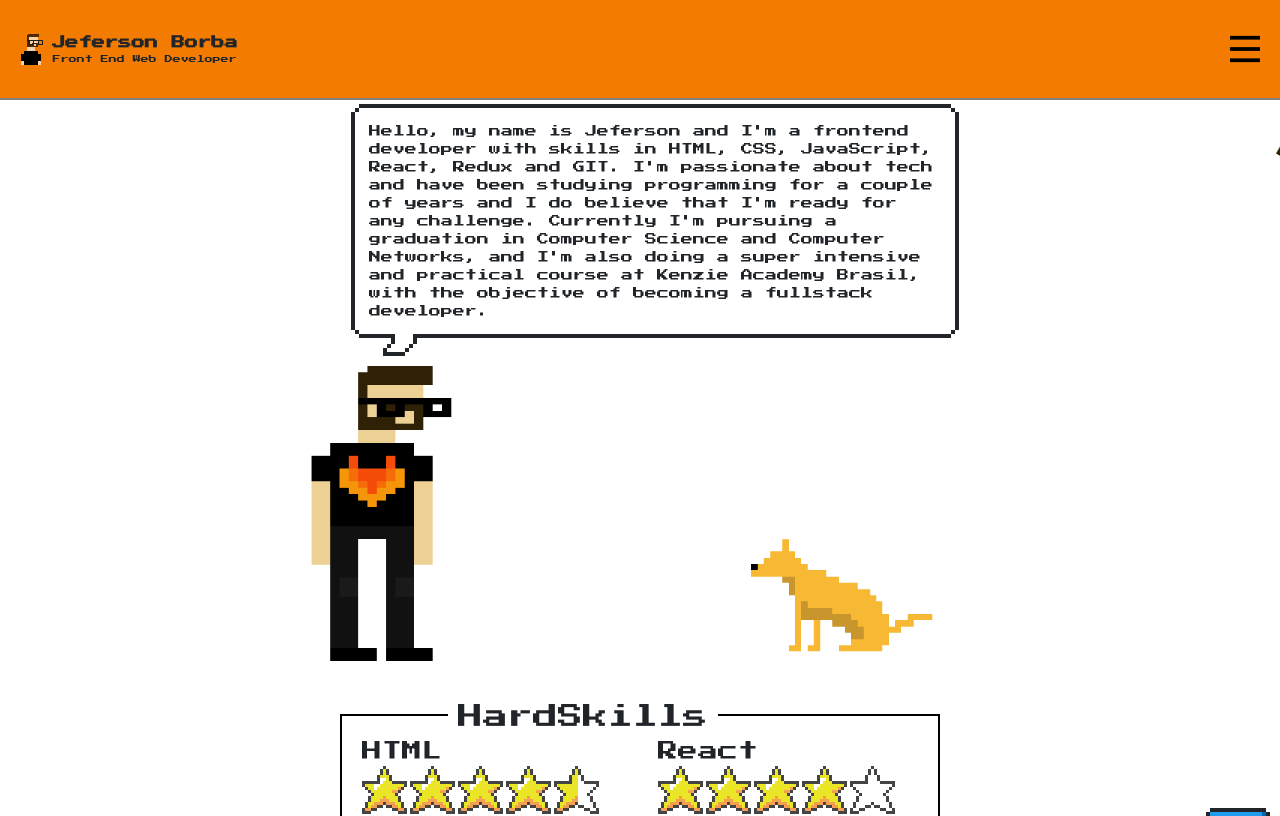
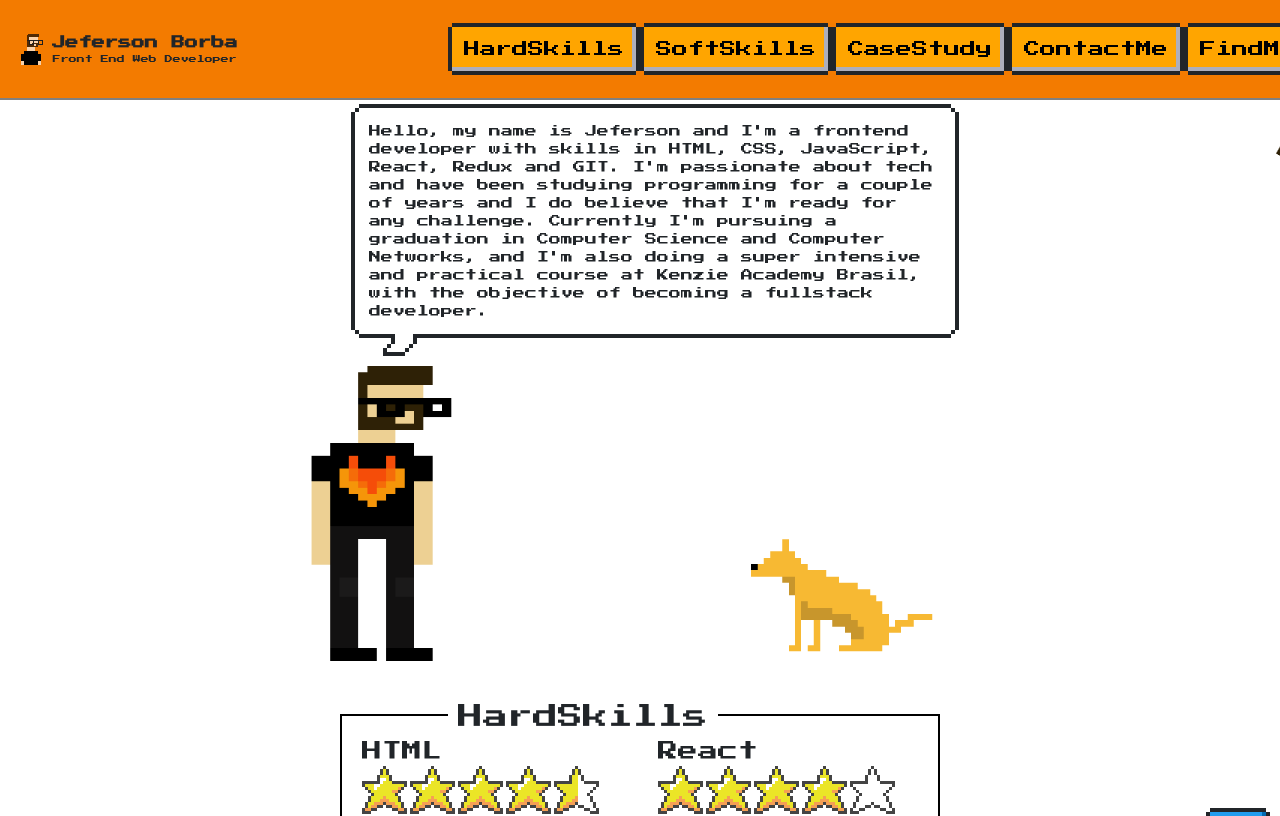
Before and after one commit to JefersonBorba/portfolio, a React (Create React App) app: page / in a window 1280 px wide. Shown: the top 816 px of the page. Built offline with nearby package versions, Linux system fonts and the light colour scheme.

Commit message:
created sidemenu and fixed header

```diff
--- a/src/App.js
+++ b/src/App.js
@@ -11,7 +11,8 @@ import ModalFormError from "./components/ModalFormError";
 import Footer from "./components/Footer";
 import EasterEgg from "./imgs/smalljeff.png"
 import ModalEasterEgg from "./components/ModalEasterEgg";
-import ModalMap from "./components/ModalMap/ModalMap";
+import ModalMap from "./components/ModalMap";
+import Dropdown from "./components/Dropdown"
 
 const App = () => {
   const [showEasteregg, setShowEasteregg] = useState(false);
@@ -20,6 +21,7 @@ const App = () => {
   const [modalEasterEgg, setModalEasterEgg] = useState(false);
   const [modalMap, setModalMap] = useState(false);
   const [headerHeight, setHeaderHeight] = useState("100px");
+  const [displayDropdown, setDisplayDropdown] = useState("-250px")
   function myFunction() {
     if (document.body.scrollTop > 500 || document.documentElement.scrollTop > 500) {
       setShowEasteregg(true);
@@ -36,18 +38,14 @@ const App = () => {
 
   window.onscroll = function() {myFunction()};
 
-
-  console.log("------------------------------------------")
-  console.log("----------Half-Life 3 Confirmed-----------")
-  console.log("------------------------------------------")
-
   return (
     <Container className="App">
       <img className={`easteregg nes-pointer ${showEasteregg ? "show" : "dontshow"}`} src={EasterEgg} alt="EasterEgg button" onClick={() => setModalEasterEgg(true)}/>
-      <a href="#back-to-start" className={`get-back-hidden ${backButton && "get-back"}`}>
+      <a href="#" className={`get-back-hidden ${backButton && "get-back"}`}>
         <button type="button" className="nes-btn is-primary">/\</button>
       </a>
-      <Header headerHeight={headerHeight} />
+      <Header headerHeight={headerHeight} setDisplayDropdown={setDisplayDropdown} displayDropdown={displayDropdown} />
+      <Dropdown displayDropdown={displayDropdown} setDisplayDropdown={setDisplayDropdown} headerHeight={headerHeight}/>
       <About />
       <HardSkills />
       <SoftSkills />
--- a/src/components/About/index.jsx
+++ b/src/components/About/index.jsx
@@ -10,7 +10,7 @@ const About = () => {
     havePet && setTimeout(() => setHavePet(false), 1000)
     return (
         <Container>
-            <div id="back-to-start" className="nes-balloon from-left">
+            <div className="nes-balloon from-left">
                 <p>
                     Hello, my name is Jeferson and I'm a frontend developer with skills in HTML, CSS, JavaScript, React, Redux and GIT.
                     I'm passionate about tech and have been studying programming for a couple of years and I do believe that I'm ready for any challenge.
--- a/src/components/ContactMe/index.jsx
+++ b/src/components/ContactMe/index.jsx
@@ -3,7 +3,7 @@ import { Container, Title } from "./style";
 const ContactMe = ({setFormError}) => {
     return(
         <Container>
-            <Title className="title">ContactMe</Title>
+            <Title className="title" id="contact-me">ContactMe</Title>
             <div className="nes-field">
                 <label htmlFor="name_field">Your name</label>
                 <input type="text" id="name_field" className="nes-input" />
--- /dev/null
+++ b/src/components/Dropdown/index.jsx
@@ -0,0 +1,25 @@
+import { Container } from "./style"
+
+const Dropdown = ({displayDropdown, setDisplayDropdown, headerHeight}) => {
+    return (
+        <Container style={{right: displayDropdown, top: headerHeight}}>
+            <a href="#hard-skills" onClick={() => setDisplayDropdown("-250px")}>
+                <div className="sidebutton nes-pointer">HardSkills</div>
+            </a>
+            <a href="#soft-skills" onClick={() => setDisplayDropdown("-250px")}>
+                <div className="sidebutton nes-pointer">SoftSkills</div>
+            </a>
+            <a href="#case-study" onClick={() => setDisplayDropdown("-250px")}>
+                <div className="sidebutton nes-pointer">CaseStudy</div>
+            </a>
+            <a href="#contact-me" onClick={() => setDisplayDropdown("-250px")}>
+                <div className="sidebutton nes-pointer">ContactMe</div>
+            </a>
+            <a href="#find-me" onClick={() => setDisplayDropdown("-250px")}>
+                <div className="sidebutton nes-pointer">FindMe</div>
+            </a>
+        </Container>
+    )
+}
+
+export default Dropdown;
--- /dev/null
+++ b/src/components/Dropdown/style.js
@@ -0,0 +1,25 @@
+import styled from "styled-components";
+
+export const Container = styled.div`
+    height: 100vh;
+    width: 250px;
+    display: flex;
+    flex-direction: column;
+    z-index: 999;
+    position: fixed;
+    background-color: orange;
+    transition: right 0.3s, top 0.3s;
+    a{
+        text-decoration: none;
+        color: black;
+    }
+    .sidebutton{
+        height: 50px;
+        display: flex;
+        flex-direction: row;
+        align-items: center;
+        margin-left: 20px;
+        border-bottom: 1px gray solid;
+
+    }
+`;
--- a/src/components/FindMe/index.jsx
+++ b/src/components/FindMe/index.jsx
@@ -4,7 +4,7 @@ import Map from "../../imgs/map.gif"
 const FindMe = ({setModalMap}) => {
     return (
         <Container>
-            <Title className="title">FindMe</Title>
+            <Title className="title" id="find-me">FindMe</Title>
             <img className="map nes-pointer" src={Map} alt="Where to find me" onClick={() => setModalMap(true)}/>
         </Container>
     )
--- a/src/components/HardSkills/index.jsx
+++ b/src/components/HardSkills/index.jsx
@@ -18,7 +18,7 @@ const HardSkills = () => {
       }, [width])
     return (
         <Container>
-            <Title className="title">HardSkills</Title>
+            <Title className="title" id="hard-skills">HardSkills</Title>
             <SkillHolder>
                 <Skill>
                     <p>HTML</p>
--- a/src/components/Header/index.jsx
+++ b/src/components/Header/index.jsx
@@ -1,8 +1,22 @@
 import { Container, LeftContainer, Image, Name,  ButtonNav } from "./style"
 import Menu from "../../imgs/menu.svg";
 import Profile from "../../imgs/profile.gif";
+import { useState, useEffect } from "react";
 
-const Header = ({headerHeight}) => {
+const Header = ({headerHeight, setDisplayDropdown, displayDropdown}) => {
+    const [width, setWidth] = useState(window.innerWidth)
+    const [changeButtons, setChangeButtons] = useState(false);
+    useEffect(() => {
+        function handleResize() {
+            setWidth(window.innerWidth)
+        }
+        window.addEventListener('resize', handleResize)
+        if(width < 1000){
+            setChangeButtons(true)
+        }else{
+            setChangeButtons(false)
+        }
+      }, [width])
     return (
         <Container style={{height: headerHeight}}>
             <LeftContainer>
@@ -15,9 +29,28 @@ const Header = ({headerHeight}) => {
                 </Name>
             </LeftContainer>
             <ButtonNav>
-                <a href="#case-study">
-                    <img className="nes-pointer" src={Menu} alt="Menu"/>
-                </a>
+                {!changeButtons &&
+                    (<div>
+                        <a href="#hard-skills">
+                        <button type="button" class={`nes-btn ${headerHeight == "100px" ? "biggerbutton" : ""}`}>HardSkills</button>
+                        </a>
+                        <a href="#soft-skills">
+                        <button type="button" class={`nes-btn ${headerHeight == "100px" ? "biggerbutton" : ""}`}>SoftSkills</button>
+                        </a>
+                        <a href="#case-study">
+                        <button type="button" class={`nes-btn ${headerHeight == "100px" ? "biggerbutton" : ""}`}>CaseStudy</button>
+                        </a>
+                        <a href="#contact-me">
+                        <button type="button" class={`nes-btn ${headerHeight == "100px" ? "biggerbutton" : ""}`}>ContactMe</button>
+                        </a>
+                        <a href="#find-me">
+                        <button type="button" class={`nes-btn ${headerHeight == "100px" ? "biggerbutton" : ""}`}>FindMe</button>
+                        </a>
+                    </div>)
+                }
+                {changeButtons && (
+                            <img className="nes-pointer" src={Menu} alt="Menu" onClick={() => (displayDropdown == "-250px" ? setDisplayDropdown("0px") : setDisplayDropdown("-250px"))}/>
+                )}
             </ButtonNav>
         </Container>
     )
--- a/src/components/Header/style.js
+++ b/src/components/Header/style.js
@@ -39,10 +39,30 @@ export const Name = styled.div`
 `;
 
 export const ButtonNav = styled.div`
-    display: flex;
-    flex-direction: row;
-    margin-right: 20px;
     img{
         width: 30px;
+        margin-right: 20px;
+    }
+    div{
+        display: flex;
+        flex-direction: row;
+        width: 65vw;
+        justify-content: space-evenly;
+        @media only screen and (max-width: 1250px) {
+            width: 70vw;
+    }
+    button{
+        color: black;
+        background-color: orange;
+        font-size: 12px;
+    }
+    .biggerbutton{
+        font-size: 16px;
+    }
+    .nes-btn{
+        transition: font-size 0.3s;
+    }
+    a{
+
     }
 `;
--- a/src/components/SoftSkills/index.jsx
+++ b/src/components/SoftSkills/index.jsx
@@ -19,7 +19,7 @@ const SoftSkills = () => {
 
     return (
         <Container className='container'>
-            <Title className="title">SoftSkills</Title>
+            <Title className="title" id="soft-skills">SoftSkills</Title>
             <SkillHolder>
                 <Skill>
                     <p>TeamWork</p>
```
Also changed, not shown: src/components/ModalMap/index.jsx (renamed from src/components/ModalMap/ModalMap.jsx).
